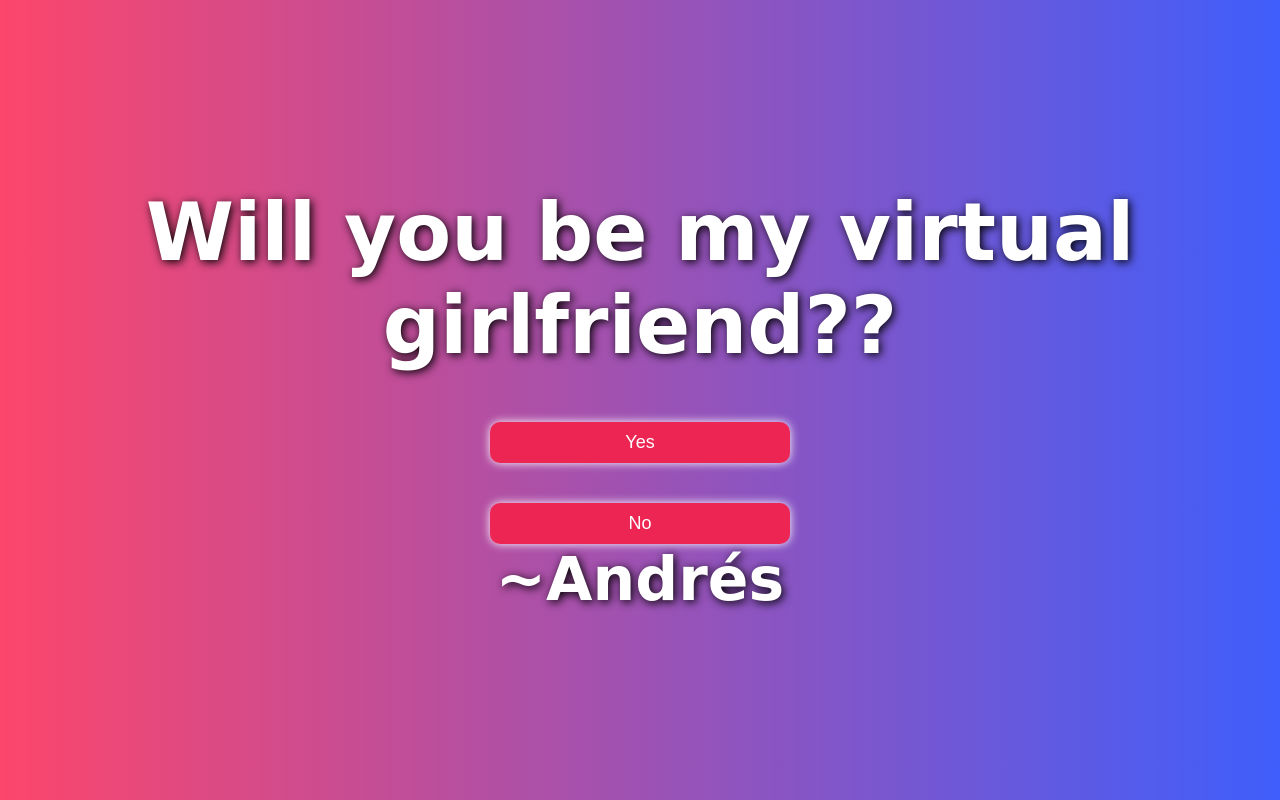
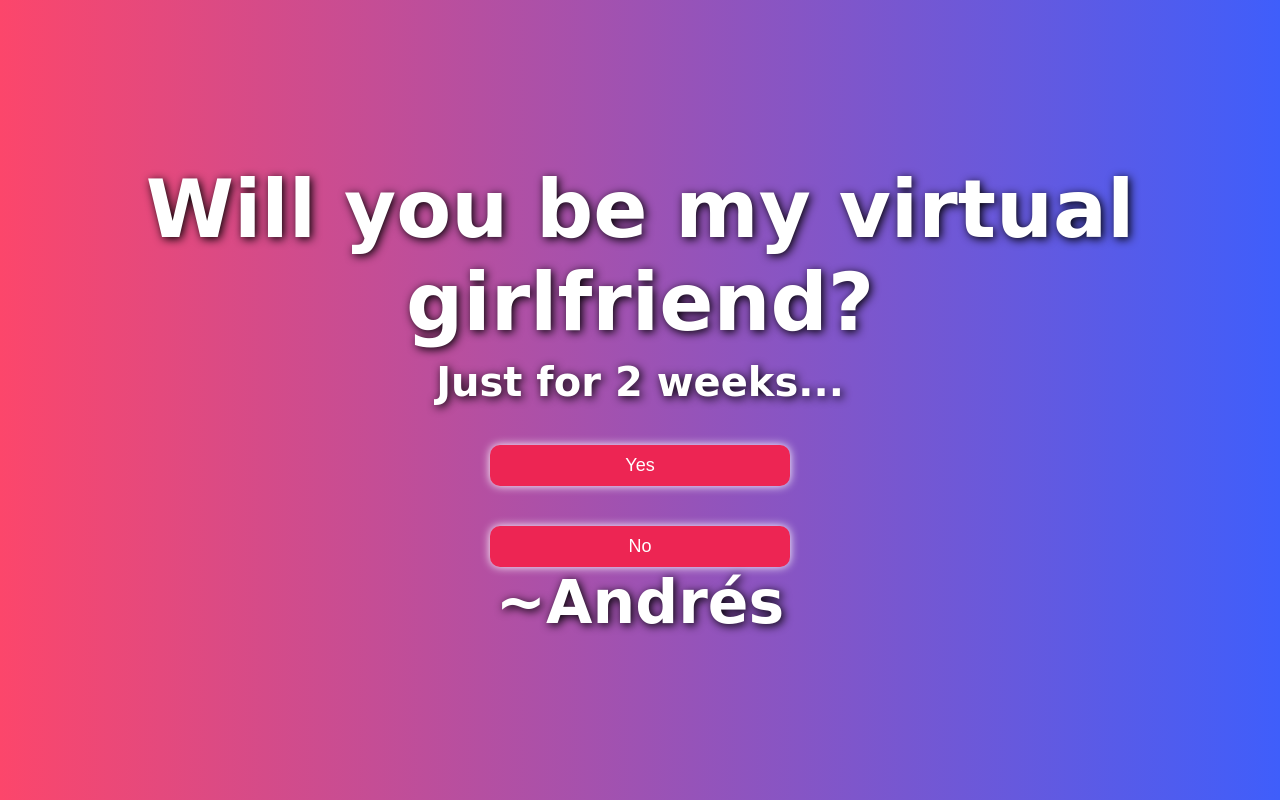
Before and after one commit to andresgarcia29/valentine-s-day, a plain HTML site: page index.html in a window 1280 px wide. Drawn offline with Linux system fonts and the light colour scheme.

Commit message:
add time

```diff
--- a/index.html
+++ b/index.html
@@ -14,7 +14,8 @@
 </head>
 
 <body>
-    <h1>Will you be my virtual girlfriend??</h1>
+    <h1>Will you be my virtual girlfriend?</h1>
+    <h4>Just for 2 weeks...</h4>
     <button id="yes">Yes</button>
     <button id="no">No</button>
     <h2>~Andrés</h2>
```
